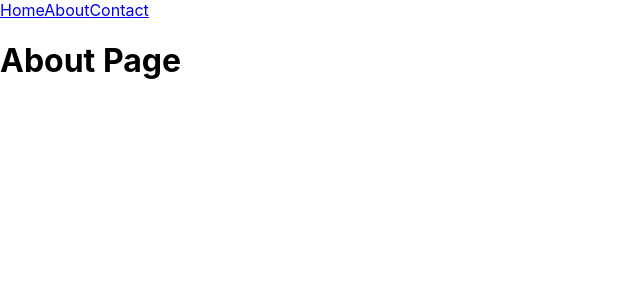
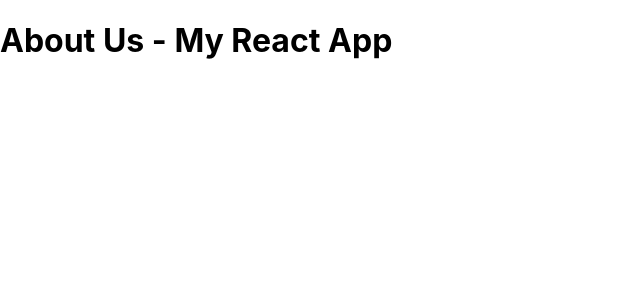
Before and after one commit to kumarRaj87/react-helmet, a React (Create React App) app: page /about in a window 1280 px wide. Shown: the top 300 px of the page, without its empty margins (0-640 px from the left). Built offline with nearby package versions, Linux system fonts and the light colour scheme.

Commit message:
modified default image

```diff
--- a/public/index.html
+++ b/public/index.html
@@ -1,4 +1,4 @@
-<!DOCTYPE html>
+<!-- <!DOCTYPE html>
 <html lang="en">
 
 <head>
@@ -31,4 +31,43 @@
   <div id="root"></div>
 </body>
 
+</html> -->
+
+<!DOCTYPE html>
+<html lang="en">
+
+<head>
+  <meta charset="UTF-8">
+  <meta name="viewport" content="width=device-width, initial-scale=1.0">
+  <title>My React App</title>
+
+  <!-- Default Meta Tags (Will be overridden by React Helmet) -->
+  <meta name="description" content="Welcome to my React app with dynamic Open Graph tags!" />
+  <meta name="keywords" content="React, SEO, Open Graph, Helmet, Social Media" />
+  <meta name="author" content="kumar" />
+
+  <!-- Open Graph Meta Tags -->
+  <meta property="og:type" content="website" />
+  <meta property="og:title" content="My React App" />
+  <meta property="og:description" content="Welcome to my React app with Open Graph tags!" />
+  <meta property="og:image" content="https://react-helmet-one.vercel.app/default-image.jpeg" />
+  <meta property="og:url" content="https://react-helmet-one.vercel.app/" />
+
+  <!-- Twitter Meta Tags -->
+  <meta name="twitter:card" content="summary_large_image" />
+  <meta name="twitter:title" content="My React App" />
+  <meta name="twitter:description" content="Welcome to my React app with Open Graph tags!" />
+  <meta name="twitter:image" content="https://react-helmet-one.vercel.app/default-image.jpeg" />
+
+  <!-- Facebook App ID (Optional) -->
+  <meta property="fb:app_id" content="YOUR_FACEBOOK_APP_ID" />
+
+  <link rel="icon" href="%PUBLIC_URL%/favicon.ico" />
+</head>
+
+<body>
+  <noscript>You need to enable JavaScript to run this app.</noscript>
+  <div id="root"></div>
+</body>
+
 </html>
--- a/src/App.js
+++ b/src/App.js
@@ -1,28 +1,61 @@
-import React from "react";
-import { BrowserRouter as Router, Route, Routes, Link } from "react-router-dom";
-import { HelmetProvider } from "react-helmet-async";
-import Home from "./components/Home";
-import About from "./components/About";
-import Contact from "./components/Contact";
+// import React from "react";
+// import { BrowserRouter as Router, Route, Routes, Link } from "react-router-dom";
+// import { HelmetProvider } from "react-helmet-async";
+// import Home from "./components/Home";
+// import About from "./components/About";
+// import Contact from "./components/Contact";
+
+// const App = () => {
+//   return (
+//     <HelmetProvider>
+//       <Router>
+//         <nav>
+//           <Link to="/">Home</Link>
+//           <Link to="/about">About</Link>
+//           <Link to="/contact">Contact</Link>
+//         </nav>
+
+//         <Routes>
+//           <Route path="/" element={<Home />} />
+//           <Route path="/about" element={<About />} />
+//           <Route path="/contact" element={<Contact />} />
+//         </Routes>
+//       </Router>
+//     </HelmetProvider>
+//   );
+// };
+
+// export default App;
+
+import { useLocation } from "react-router-dom";
+import { Helmet } from "react-helmet-async";
 
 const App = () => {
+  const location = useLocation();
+  const metaData = {
+    "/": {
+      title: "Home - My React App",
+      description: "This is the home page of my React app!",
+    },
+    "/about": {
+      title: "About Us - My React App",
+      description: "Learn more about our React app!",
+    },
+  };
+
+  const { title, description } = metaData[location.pathname] || metaData["/"];
+
   return (
-    <HelmetProvider>
-      <Router>
-        <nav>
-          <Link to="/">Home</Link>
-          <Link to="/about">About</Link>
-          <Link to="/contact">Contact</Link>
-        </nav>
-
-        <Routes>
-          <Route path="/" element={<Home />} />
-          <Route path="/about" element={<About />} />
-          <Route path="/contact" element={<Contact />} />
-        </Routes>
-      </Router>
-    </HelmetProvider>
+    <>
+      <Helmet>
+        <title>{title}</title>
+        <meta name="description" content={description} />
+        <meta property="og:title" content={title} />
+        <meta property="og:description" content={description} />
+      </Helmet>
+      <h1>{title}</h1>
+    </>
   );
 };
 
-export default App;
+export default App
--- a/src/components/About.jsx
+++ b/src/components/About.jsx
@@ -1,16 +1,35 @@
-import React from "react";
-import Meta from "./Meta";
+// import React from "react";
+// import Meta from "./Meta";
 
-const About = () => (
-  <div>
-    <Meta
-      title="About Us | My React App"
-      description="Learn more about us on this page."
-      image="https://react-helmet-one.vercel.app/about-image.png"
-      url="https://react-helmet-one.vercel.app/about"
-    />
-    <h1>About Page</h1>
-  </div>
-);
+// const About = () => (
+//   <div>
+//     <Meta
+//       title="About Us | My React App"
+//       description="Learn more about us on this page."
+//       image="https://react-helmet-one.vercel.app/about-image.png"
+//       url="https://react-helmet-one.vercel.app/about"
+//     />
+//     <h1>About Page</h1>
+//   </div>
+// );
+
+// export default About;
+
+import { Helmet } from "react-helmet-async";
+
+const About = () => {
+  return (
+    <>
+      <Helmet>
+        <title>About Us - My React App</title>
+        <meta name="description" content="Learn more about our React app!" />
+        <meta property="og:title" content="About Us - My React App" />
+        <meta property="og:description" content="Learn more about our React app!" />
+        <meta property="og:url" content="https://react-helmet-one.vercel.app/about" />
+      </Helmet>
+      <h1>About Page</h1>
+    </>
+  );
+};
 
 export default About;
--- a/src/components/Home.jsx
+++ b/src/components/Home.jsx
@@ -1,16 +1,35 @@
-import React from "react";
-import Meta from "./Meta"
+// import React from "react";
+// import Meta from "./Meta"
 
-const Home = () => (
-  <div>
-    <Meta
-      title="Home | My React App"
-      description="Welcome to the home page of my React App."
-      image="https://react-helmet-one.vercel.app/home-image.png"
-      url="https://react-helmet-one.vercel.app/"
-    />
-    <h1>Home Page</h1>
-  </div>
-);
+// const Home = () => (
+//   <div>
+//     <Meta
+//       title="Home | My React App"
+//       description="Welcome to the home page of my React App."
+//       image="https://react-helmet-one.vercel.app/home-image.png"
+//       url="https://react-helmet-one.vercel.app/"
+//     />
+//     <h1>Home Page</h1>
+//   </div>
+// );
+
+// export default Home;
+
+import { Helmet } from "react-helmet-async";
+
+const Home = () => {
+  return (
+    <>
+      <Helmet>
+        <title>Home - My React App</title>
+        <meta name="description" content="This is the home page of my React app!" />
+        <meta property="og:title" content="Home - My React App" />
+        <meta property="og:description" content="This is the home page of my React app!" />
+        <meta property="og:url" content="https://react-helmet-one.vercel.app/" />
+      </Helmet>
+      <h1>Home Page</h1>
+    </>
+  );
+};
 
 export default Home;
--- a/src/index.js
+++ b/src/index.js
@@ -3,14 +3,17 @@ import ReactDOM from 'react-dom/client';
 import './index.css';
 import App from './App';
 import reportWebVitals from './reportWebVitals';
-// import { BrowserRouter as Router } from 'react-router-dom';
+import { BrowserRouter as Router } from 'react-router-dom';
+import { HelmetProvider } from 'react-helmet-async';
 
 const root = ReactDOM.createRoot(document.getElementById('root'));
 root.render(
   <React.StrictMode>
-    {/* <Router>    */}
-    <App />
-    {/* </Router> */}
+    <HelmetProvider>
+      <Router>
+        <App />
+      </Router>
+    </HelmetProvider>
   </React.StrictMode>
 );
 
```
